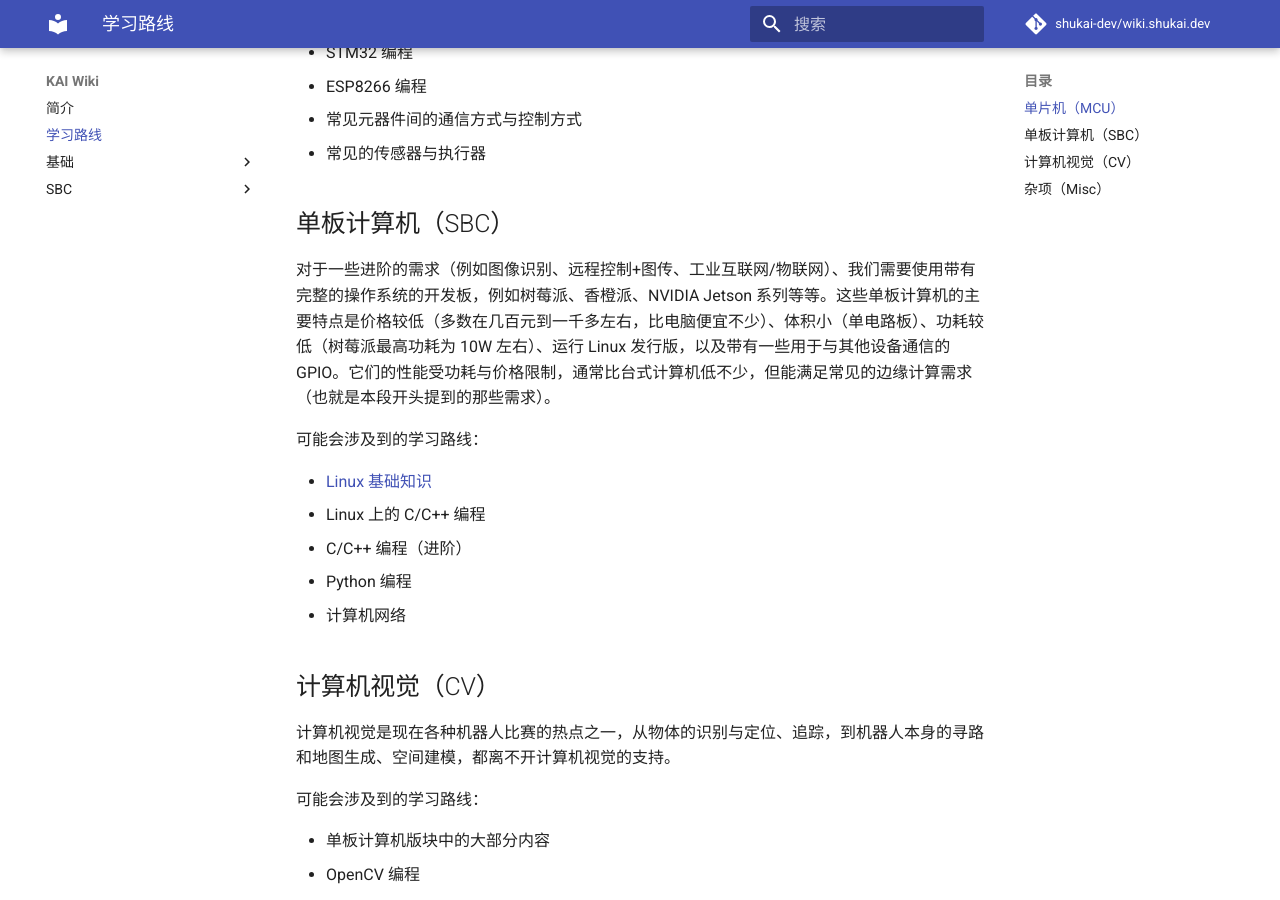
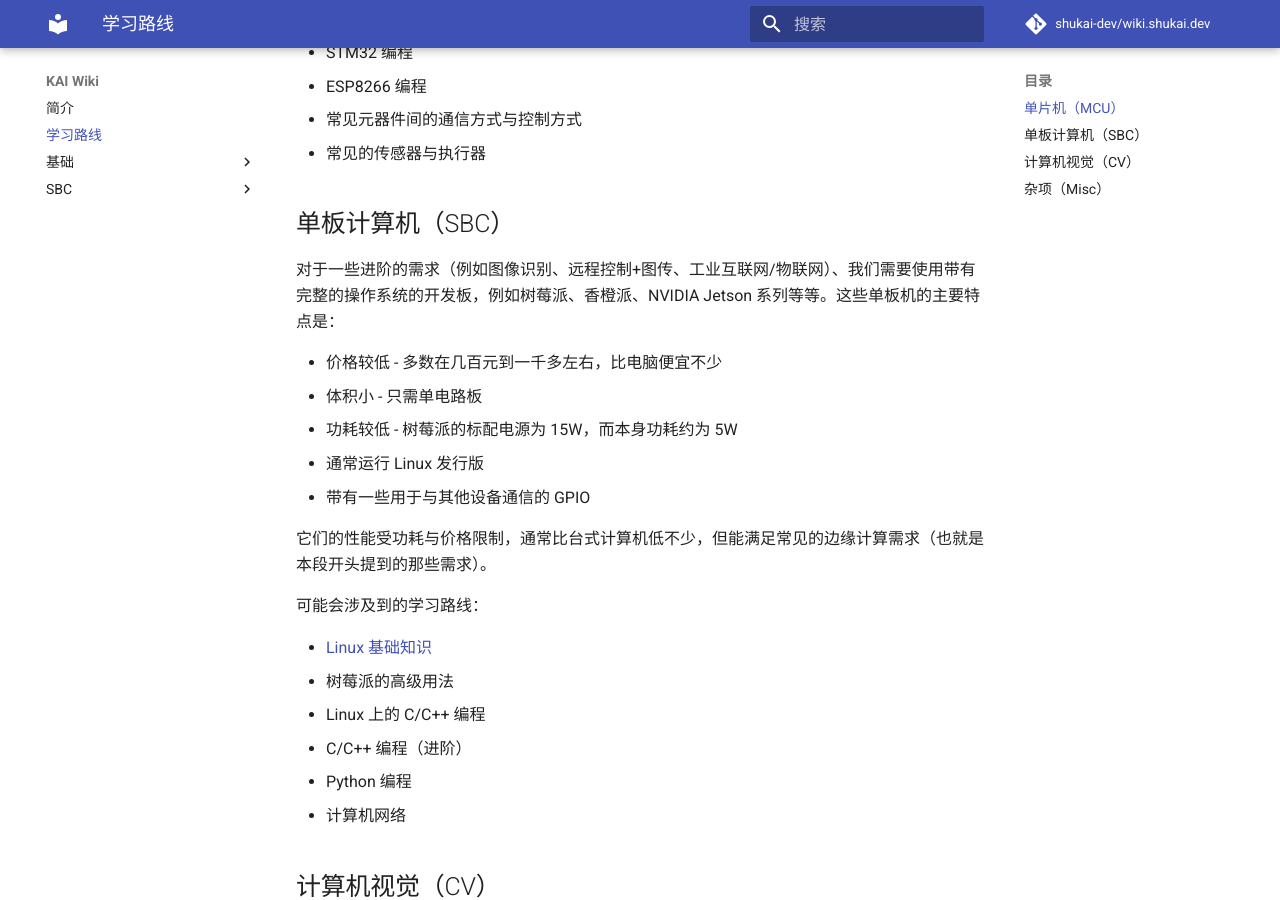
Before and after one commit to shukai-dev/wiki.shukai.dev, an MkDocs documentation site: the page built from docs/learning-path.md, in a window 1280 px wide and 900 px high, scrolled down 888 px. Built offline with MkDocs 1.6.1 and Material for MkDocs 9.7.7, drawn with Linux system fonts in a browser that asks for light colours; comment, search, counter and statistics services are not loaded.

Commit message:
改进学习路线文档的排版

```diff
--- a/docs/learning-path.md
+++ b/docs/learning-path.md
@@ -26,11 +26,20 @@
 
 ## 单板计算机（SBC）
 
-对于一些进阶的需求（例如图像识别、远程控制+图传、工业互联网/物联网）、我们需要使用带有完整的操作系统的开发板，例如树莓派、香橙派、NVIDIA Jetson 系列等等。这些单板计算机的主要特点是价格较低（多数在几百元到一千多左右，比电脑便宜不少）、体积小（单电路板）、功耗较低（树莓派最高功耗为 10W 左右）、运行 Linux 发行版，以及带有一些用于与其他设备通信的 GPIO。它们的性能受功耗与价格限制，通常比台式计算机低不少，但能满足常见的边缘计算需求（也就是本段开头提到的那些需求）。
+对于一些进阶的需求（例如图像识别、远程控制+图传、工业互联网/物联网）、我们需要使用带有完整的操作系统的开发板，例如树莓派、香橙派、NVIDIA Jetson 系列等等。这些单板机的主要特点是：
+
+* 价格较低 - 多数在几百元到一千多左右，比电脑便宜不少
+* 体积小 - 只需单电路板
+* 功耗较低 - 树莓派的标配电源为 15W，而本身功耗约为 5W
+* 通常运行 Linux 发行版
+* 带有一些用于与其他设备通信的 GPIO
+
+它们的性能受功耗与价格限制，通常比台式计算机低不少，但能满足常见的边缘计算需求（也就是本段开头提到的那些需求）。
 
 可能会涉及到的学习路线：
 
 * [Linux 基础知识](./sbc/linux-basic/beginning.md)
+* 树莓派的高级用法
 * Linux 上的 C/C++ 编程
 * C/C++ 编程（进阶）
 * Python 编程
```
